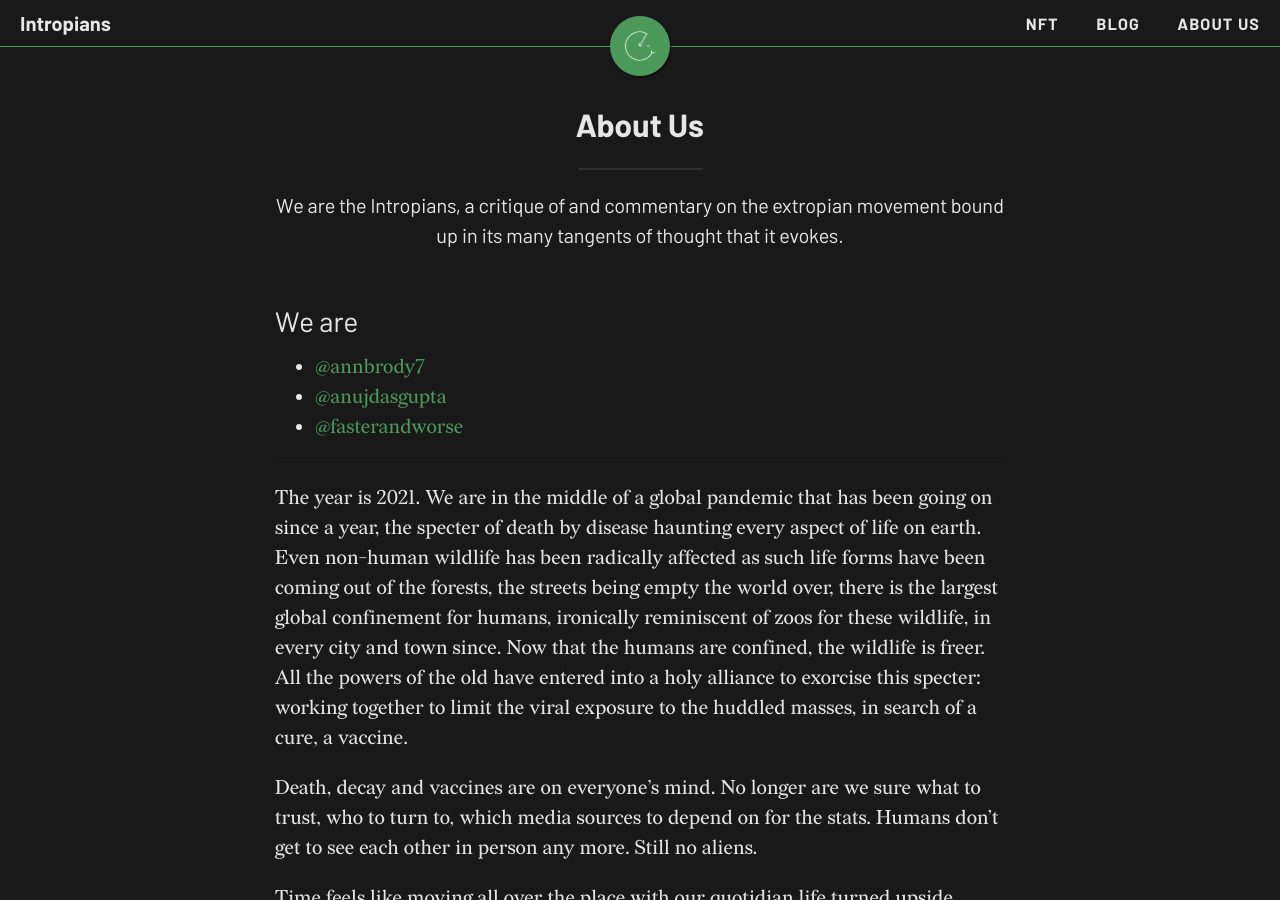
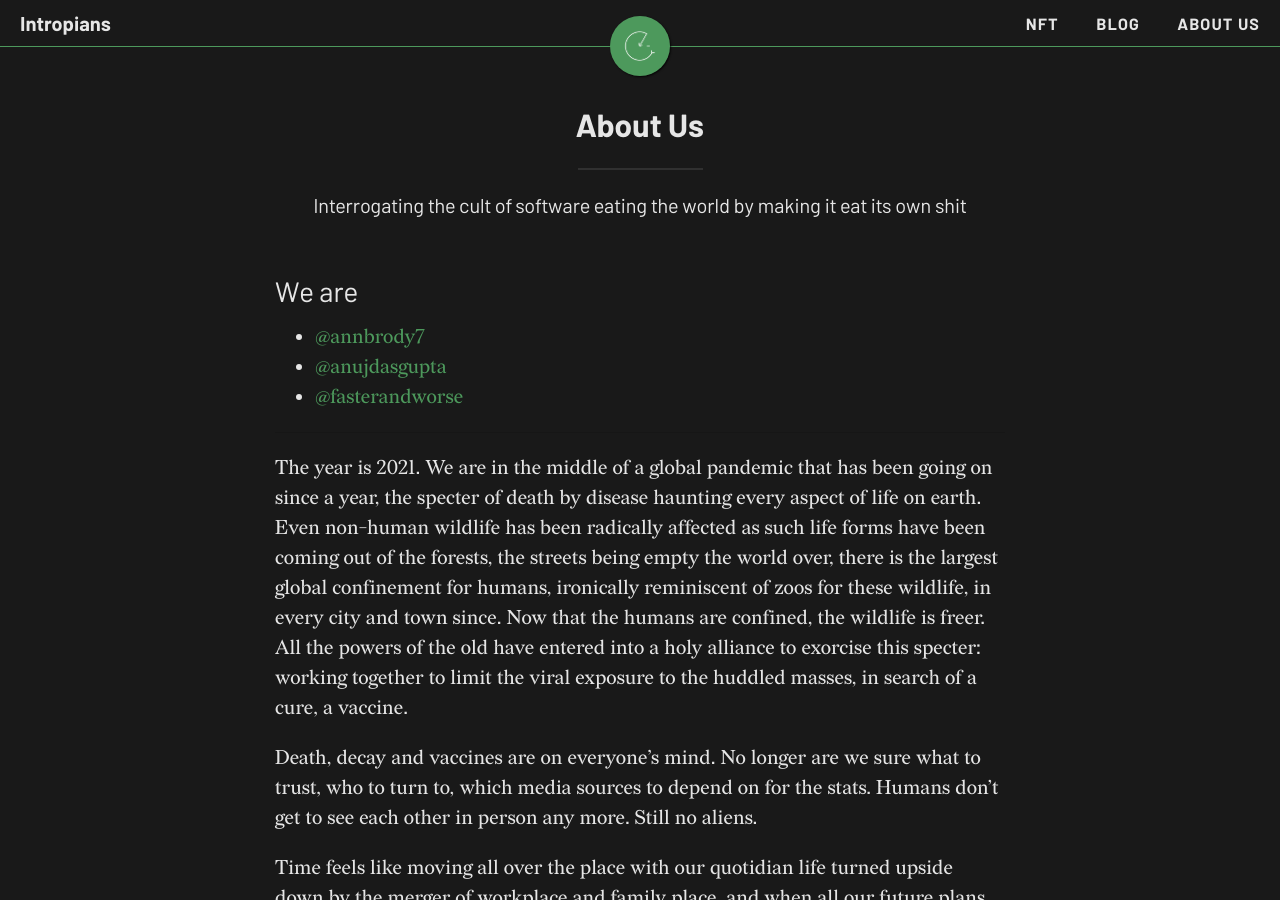
Before and after one commit to Intropians/intropians.org, a Jekyll site: the page built from aboutus.md, in a window 1280 px wide and 900 px high. Built offline with Jekyll 4.4.1, drawn with Linux system fonts in a browser that asks for light colours; nearby versions of some CDN libraries.

Commit message:
updated tagline to about page

```diff
--- a/aboutus.md
+++ b/aboutus.md
@@ -1,7 +1,7 @@
 ---
 layout: page
 title: About Us
-subtitle: 'We are the Intropians, a critique of and commentary on the extropian movement bound up in its many tangents of thought that it evokes.'
+subtitle: 'Interrogating the cult of software eating the world by making it eat its own shit'
 tags: ['about','wtf']
 date: 2021-01-31
 permalinks: [/aboutus/]
```
